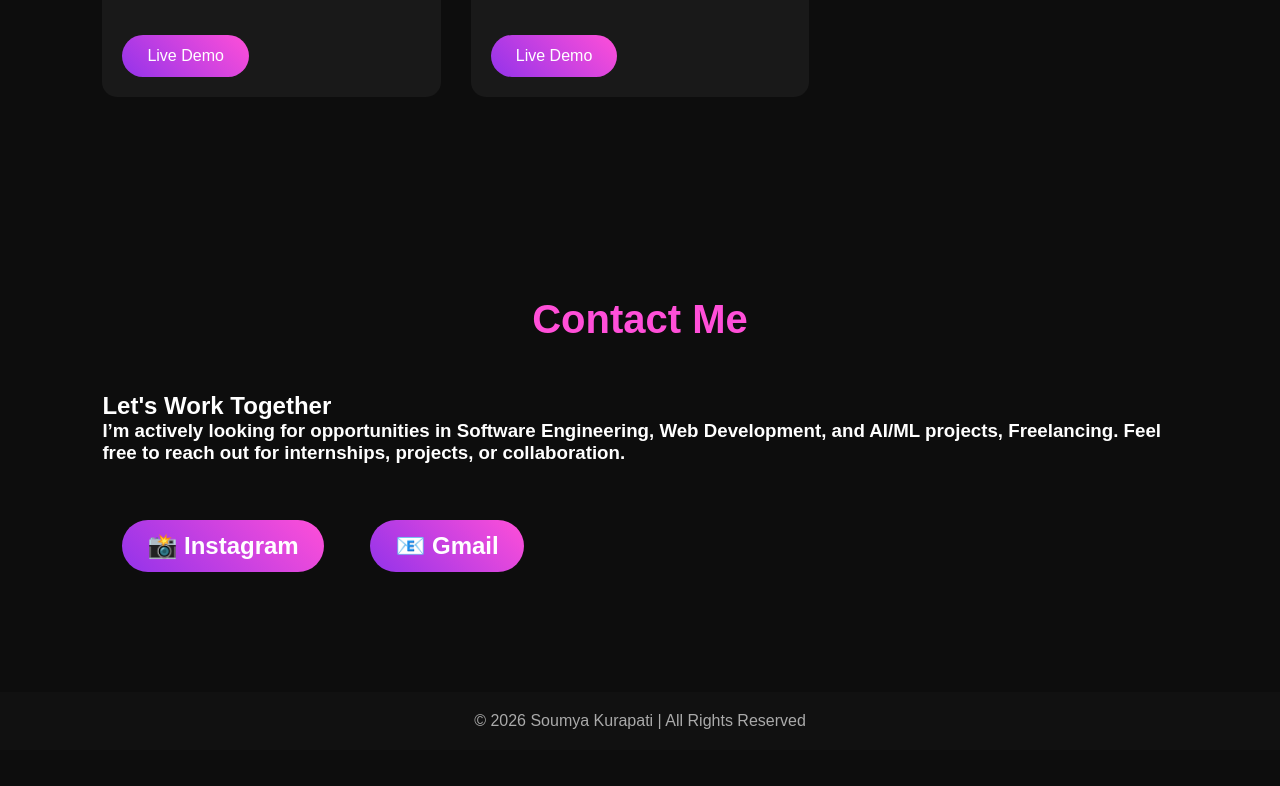
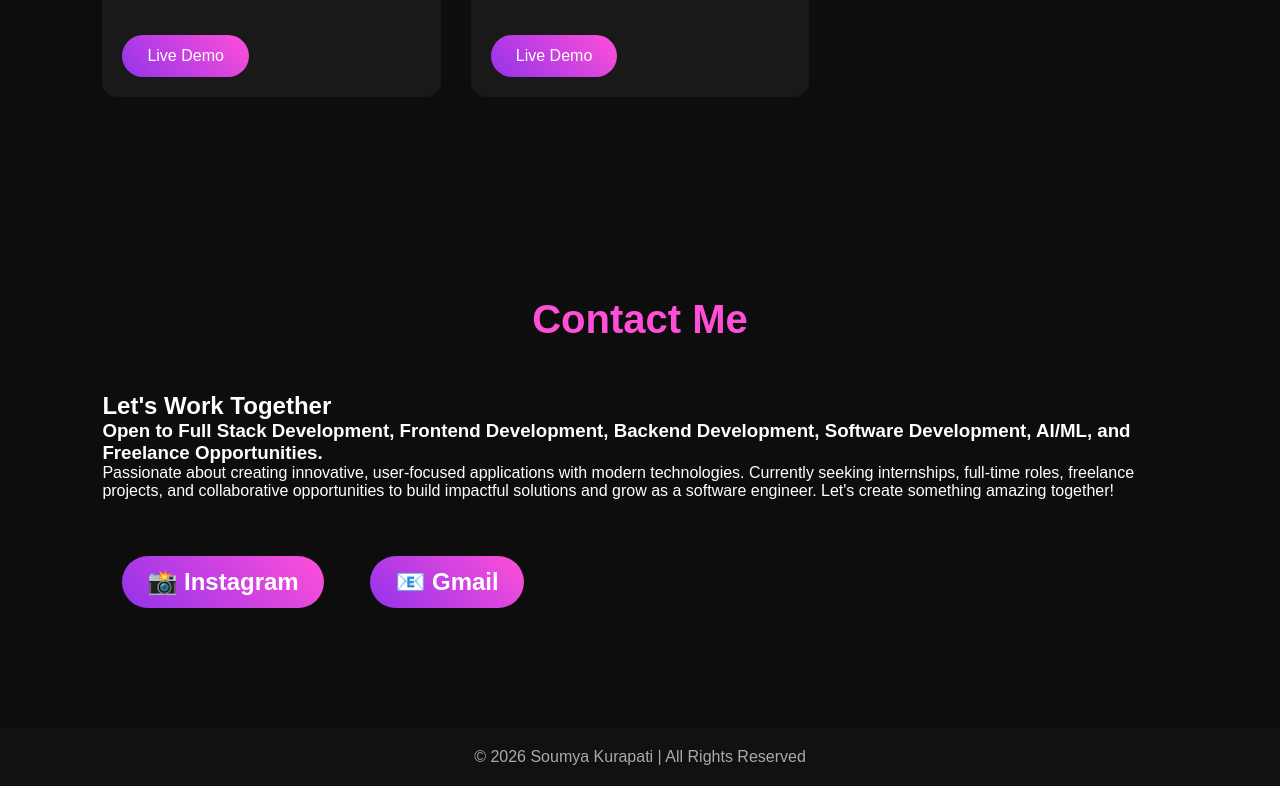
Before and after one commit to Soumyakurapati/portfolio-website, a plain HTML site: page index.html in a window 1280 px wide. Shown: the part 5111-5897 px from the top of the page. Before the commit the page ends 5861 px from the top, so only its background shows below. Drawn offline with Linux system fonts and the light colour scheme.

Commit message:
Updated portfolio content and design

```diff
--- a/index.html
+++ b/index.html
@@ -862,10 +862,16 @@ Live Demo
     <h2 class="title">Contact Me</h2>
     <div class="contact-message">
   <h2>Let's Work Together</h2>
-  <p><h3>
-    I’m actively looking for opportunities in Software Engineering, Web Development, and AI/ML projects, Freelancing.
-    Feel free to reach out for internships, projects, or collaboration.
-  </p></h3>
+
+<h3>
+  Open to Full Stack Development, Frontend Development, Backend Development, Software Development, AI/ML, and Freelance Opportunities.
+</h3>
+
+<p>
+  Passionate about creating innovative, user-focused applications with modern technologies.
+  Currently seeking internships, full-time roles, freelance projects, and collaborative opportunities to build impactful solutions and grow as a software engineer.
+  Let's create something amazing together!
+</p>
 </div>
 
 
```
